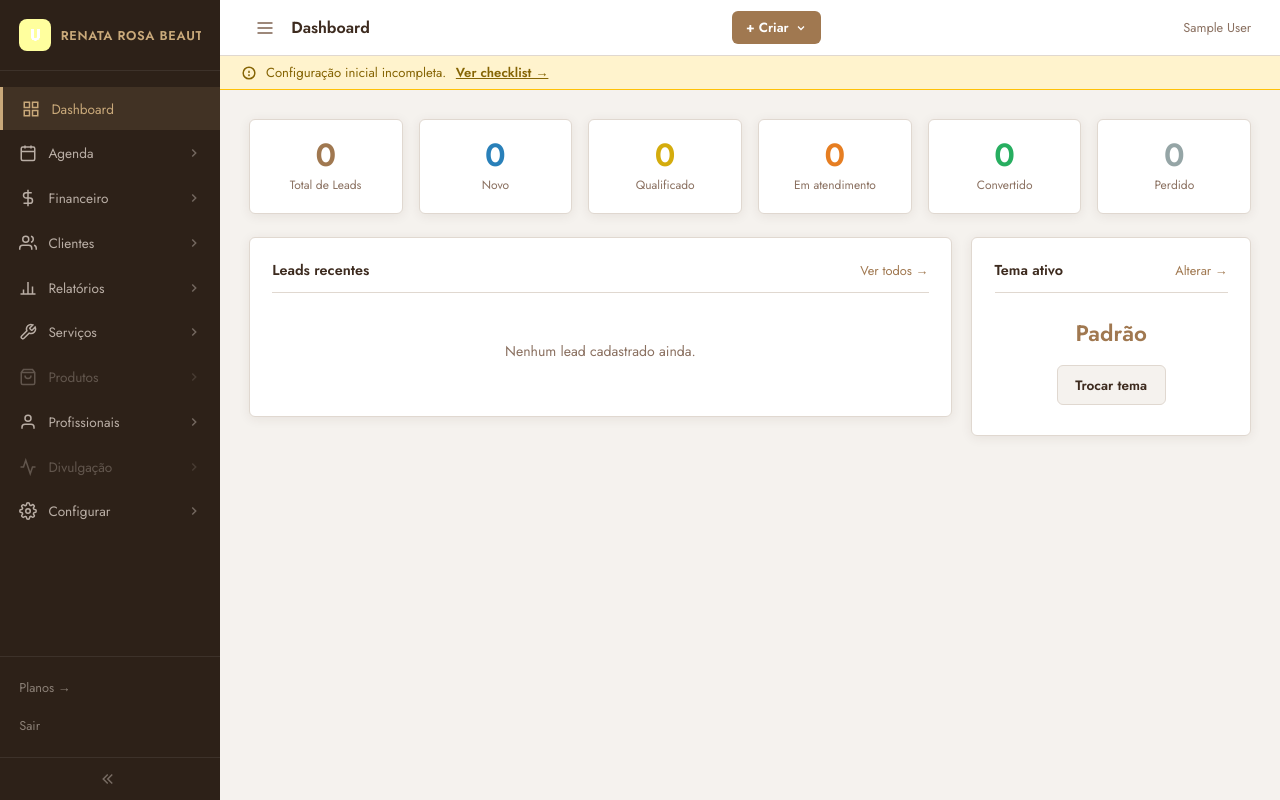
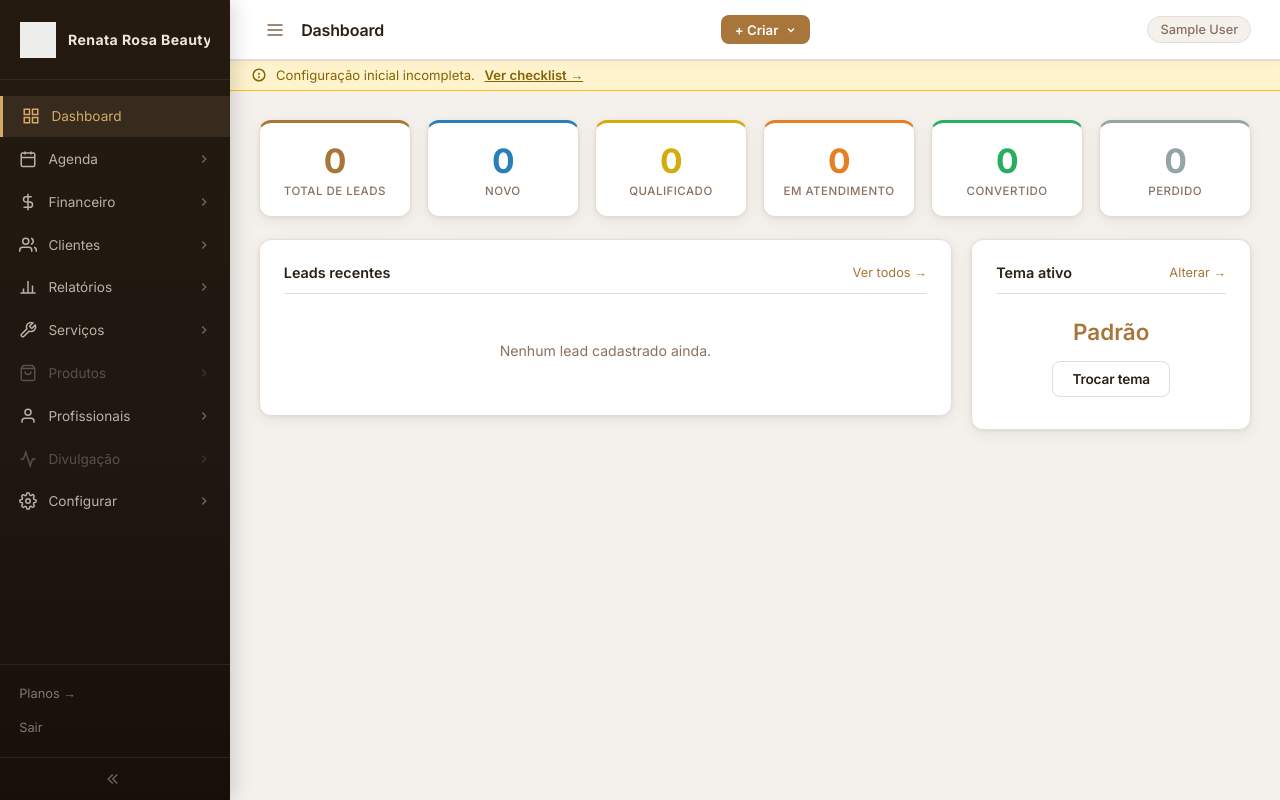
Before and after one commit to eliasandradep/unitto, a Flask app: page /admin/dashboard in a window 1280 px wide. Run offline with Flask 3, Linux system fonts and the light colour scheme; the visitor is signed in with stand-in values (Sample User, id 1); data comes from the database, SQL or seed files in the repository; data that the repository does not hold is empty.

Commit message:
feat: redesign visual — fonte Inter, logo na sidebar, cards modernizados
Co-Authored-By: Claude Sonnet 4.6 <noreply@anthropic.com>

```diff
--- a/static/css/admin.css
+++ b/static/css/admin.css
@@ -2,25 +2,27 @@
 *, *::before, *::after { box-sizing: border-box; margin: 0; padding: 0; }
 
 :root {
-  --sidebar-w:     220px;
-  --sidebar-w-col: 56px;
-  --topbar-h:      56px;
-  --sidebar-bg:  #2D2118;
-  --sidebar-txt: #E8DDD4;
-  --sidebar-act: #C9A97A;
-  --content-bg:  #F5F2EE;
+  --sidebar-w:     230px;
+  --sidebar-w-col: 58px;
+  --topbar-h:      60px;
+  --sidebar-bg:  #1E1610;
+  --sidebar-txt: #EDE4DA;
+  --sidebar-act: #D4A96A;
+  --content-bg:  #F4F1ED;
   --card-bg:     #FFFFFF;
-  --border:      #E0D8D0;
-  --gold:        #C9A97A;
-  --gold-dark:   #A07850;
-  --dark:        #3D2B1F;
-  --text:        #3D2B1F;
+  --border:      #E5DDD5;
+  --gold:        #D4A96A;
+  --gold-dark:   #A8753A;
+  --dark:        #2C1F13;
+  --text:        #2C1F13;
   --text-muted:  #8A7060;
   --danger:      #C0392B;
   --success:     #27AE60;
-  --ff:          'Jost', system-ui, sans-serif;
-  --radius:      6px;
-  --shadow:      0 2px 12px rgba(61,43,31,.08);
+  --ff:          'Inter', system-ui, sans-serif;
+  --radius:      8px;
+  --radius-lg:   12px;
+  --shadow:      0 1px 4px rgba(0,0,0,.06), 0 4px 16px rgba(0,0,0,.06);
+  --shadow-md:   0 4px 12px rgba(0,0,0,.10), 0 1px 3px rgba(0,0,0,.06);
 }
 
 body { font-family: var(--ff); font-size: .9rem; color: var(--text); }
@@ -45,7 +47,7 @@ input, select, textarea, button { font-family: var(--ff); font-size: .9rem; }
 .sidebar {
   width: var(--sidebar-w);
   min-height: 100vh;
-  background: var(--sidebar-bg);
+  background: linear-gradient(180deg, #241A10 0%, #1E1610 60%, #180F08 100%);
   display: flex;
   flex-direction: column;
   position: fixed;
@@ -53,26 +55,35 @@ input, select, textarea, button { font-family: var(--ff); font-size: .9rem; }
   z-index: 100;
   overflow: hidden;
   transition: width .25s cubic-bezier(.4,0,.2,1);
+  box-shadow: 2px 0 20px rgba(0,0,0,.18);
 }
 
 .sidebar__brand {
   display: flex;
   align-items: center;
-  gap: .6rem;
-  padding: 1.2rem 1.2rem;
-  border-bottom: 1px solid rgba(255,255,255,.08);
+  gap: .75rem;
+  padding: 1.35rem 1.25rem;
+  border-bottom: 1px solid rgba(255,255,255,.07);
   color: var(--sidebar-act);
-  font-weight: 600;
-  letter-spacing: .05em;
-  font-size: .8rem;
-  text-transform: uppercase;
+  font-weight: 700;
+  letter-spacing: .03em;
+  font-size: .82rem;
 }
-.sidebar__logo { height: 32px; filter: brightness(2); flex-shrink: 0; }
+.sidebar__logo {
+  height: 36px;
+  width: auto;
+  flex-shrink: 0;
+  object-fit: contain;
+  filter: brightness(0) invert(1);
+  opacity: .92;
+}
 .sidebar__brand-text {
   white-space: nowrap;
   overflow: hidden;
   transition: opacity .15s, max-width .25s cubic-bezier(.4,0,.2,1);
   max-width: 160px;
+  font-size: .88rem;
+  color: #F0E6D8;
 }
 
 .sidebar__nav {
@@ -198,9 +209,17 @@ body.sidebar--collapsed .sidebar__nav {
   position: sticky;
   top: 0;
   z-index: 50;
+  box-shadow: 0 1px 0 var(--border), 0 2px 8px rgba(0,0,0,.04);
 }
-.admin-topbar__title { font-size: 1rem; font-weight: 600; }
-.admin-topbar__user  { font-size: .8rem; color: var(--text-muted); }
+.admin-topbar__title { font-size: 1rem; font-weight: 600; letter-spacing: -.01em; }
+.admin-topbar__user  {
+  font-size: .8rem; color: var(--text-muted);
+  background: var(--content-bg);
+  border: 1px solid var(--border);
+  padding: .3rem .75rem;
+  border-radius: 20px;
+  font-weight: 500;
+}
 
 .admin-content { padding: 1.8rem; flex: 1; }
 
@@ -208,11 +227,13 @@ body.sidebar--collapsed .sidebar__nav {
 .card {
   background: var(--card-bg);
   border: 1px solid var(--border);
-  border-radius: var(--radius);
-  padding: 1.4rem;
+  border-radius: var(--radius-lg);
+  padding: 1.5rem;
   box-shadow: var(--shadow);
   margin-bottom: 1.2rem;
+  transition: box-shadow .2s;
 }
+.card:hover { box-shadow: var(--shadow-md); }
 .card__header {
   display: flex;
   align-items: center;
@@ -234,19 +255,28 @@ body.sidebar--collapsed .sidebar__nav {
 .stat-card {
   background: var(--card-bg);
   border: 1px solid var(--border);
-  border-radius: var(--radius);
-  padding: 1.2rem;
+  border-radius: var(--radius-lg);
+  padding: 1.3rem 1.2rem 1.1rem;
   text-align: center;
   box-shadow: var(--shadow);
+  border-top: 3px solid transparent;
+  transition: box-shadow .2s, transform .2s;
 }
-.stat-card__value { font-size: 2rem; font-weight: 700; line-height: 1; }
-.stat-card__label { font-size: .75rem; color: var(--text-muted); margin-top: .3rem; }
+.stat-card:hover { box-shadow: var(--shadow-md); transform: translateY(-1px); }
+.stat-card__value { font-size: 2.1rem; font-weight: 700; line-height: 1; letter-spacing: -.02em; }
+.stat-card__label { font-size: .72rem; color: var(--text-muted); margin-top: .4rem; font-weight: 500; text-transform: uppercase; letter-spacing: .04em; }
 
+.stat-card--total       { border-top-color: var(--gold-dark); }
 .stat-card--total       .stat-card__value { color: var(--gold-dark); }
+.stat-card--novo        { border-top-color: #2980B9; }
 .stat-card--novo        .stat-card__value { color: #2980B9; }
+.stat-card--qualificado { border-top-color: #D4AC0D; }
 .stat-card--qualificado .stat-card__value { color: #D4AC0D; }
+.stat-card--em_atendimento { border-top-color: #E67E22; }
 .stat-card--em_atendimento .stat-card__value { color: #E67E22; }
+.stat-card--convertido  { border-top-color: #27AE60; }
 .stat-card--convertido  .stat-card__value { color: #27AE60; }
+.stat-card--perdido     { border-top-color: #95A5A6; }
 .stat-card--perdido     .stat-card__value { color: #95A5A6; }
 
 /* ── Dashboard row ───────────────────────────────────────── */
@@ -363,19 +393,22 @@ body.sidebar--collapsed .sidebar__nav {
   display: inline-flex;
   align-items: center;
   gap: .4rem;
-  padding: .55rem 1.1rem;
+  padding: .58rem 1.2rem;
   border-radius: var(--radius);
   font-weight: 600;
   font-size: .85rem;
   cursor: pointer;
   border: none;
-  transition: opacity .2s;
+  transition: all .18s;
   white-space: nowrap;
+  letter-spacing: -.01em;
 }
-.btn-primary  { background: var(--gold); color: var(--dark); }
-.btn-secondary { background: var(--content-bg); color: var(--dark); border: 1px solid var(--border); }
+.btn-primary  { background: linear-gradient(135deg, var(--gold) 0%, var(--gold-dark) 100%); color: #fff; box-shadow: 0 2px 6px rgba(168,117,58,.35); }
+.btn-secondary { background: var(--card-bg); color: var(--dark); border: 1px solid var(--border); }
 .btn-danger   { background: var(--danger); color: #fff; }
-.btn-primary:hover, .btn-secondary:hover, .btn-danger:hover { opacity: .85; }
+.btn-primary:hover  { opacity: .9; box-shadow: 0 4px 12px rgba(168,117,58,.45); transform: translateY(-1px); }
+.btn-secondary:hover { background: var(--content-bg); }
+.btn-danger:hover   { opacity: .88; }
 .btn-full  { width: 100%; justify-content: center; }
 
 .btn-sm {
--- a/templates/admin/base.html
+++ b/templates/admin/base.html
@@ -5,7 +5,7 @@
   <meta name="viewport" content="width=device-width, initial-scale=1.0" />
   <title>{% block title %}Admin{% endblock %} — {{ empresa.nome if empresa else 'Unitto' }}</title>
   <link rel="preconnect" href="https://fonts.googleapis.com" />
-  <link href="https://fonts.googleapis.com/css2?family=Jost:wght@300;400;500;600&display=swap" rel="stylesheet" />
+  <link href="https://fonts.googleapis.com/css2?family=Inter:wght@300;400;500;600;700&display=swap" rel="stylesheet" />
   <link rel="stylesheet" href="{{ url_for('static', filename='css/admin.css') }}" />
 </head>
 <body class="admin-body">
@@ -14,7 +14,7 @@
 
     <!-- Marca -->
     <div class="sidebar__brand">
-      <div class="sidebar__logo" style="width:32px;height:32px;background:#c1904f;border-radius:8px;display:flex;align-items:center;justify-content:center;font-size:.95rem;font-weight:700;color:#fff;flex-shrink:0;letter-spacing:-.02em">U</div>
+      <img src="{{ url_for('static', filename='images/logo.png') }}" class="sidebar__logo" alt="Logo" />
       <span class="sidebar__brand-text">{{ empresa.nome if empresa else 'Unitto' }}</span>
     </div>
 
```
Also changed, not shown: static/images/logo.png (added).
